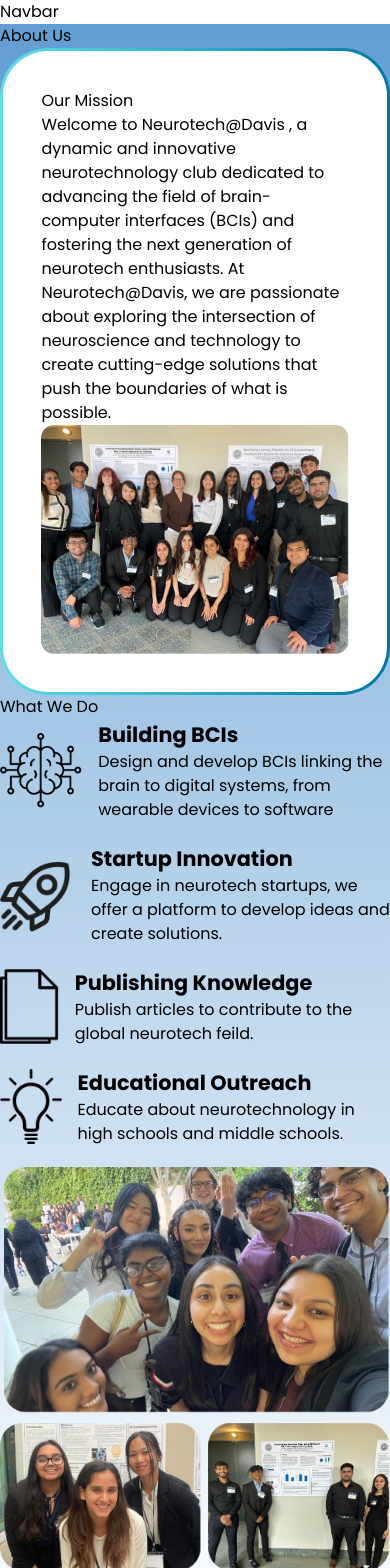
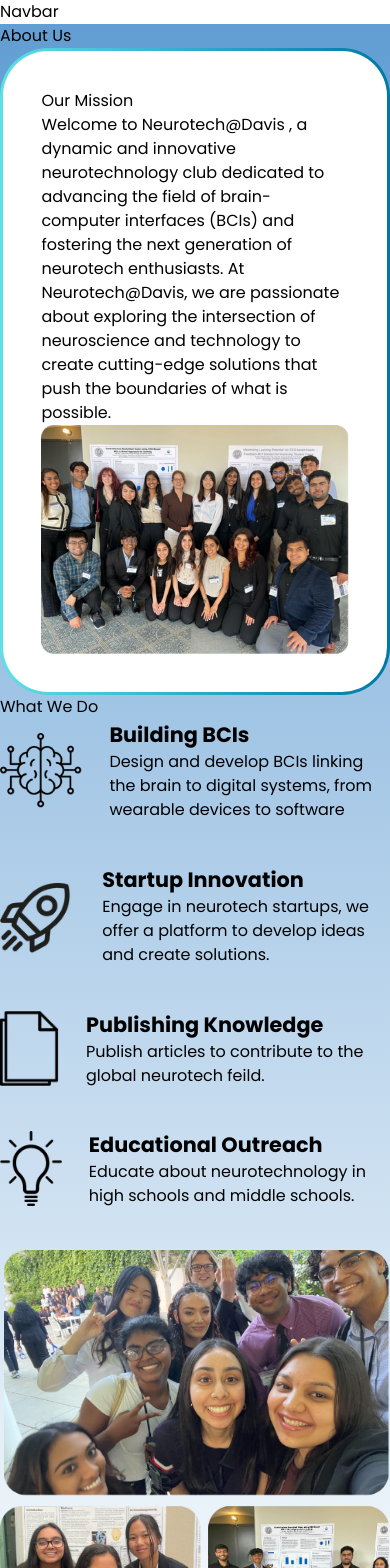
Before and after one commit to Kylie-Lallak/neurotech-web-dev-2024, a React (Vite) app: page /about in a window 390 px wide. Shown: the top 1568 px of the page. Built offline with nearby package versions, Linux system fonts and the light colour scheme.

Commit message:
about what we do - fully responsive

```diff
--- a/src/assets/styles/About.css
+++ b/src/assets/styles/About.css
@@ -23,8 +23,13 @@
 .what-card {
     display: flex;
     align-items: center;
-    margin-bottom: 1.3rem;
+    margin-bottom: 2.6rem;
+    transition: transform 0.2s ease-out;
 
+}
+
+.what-card:hover {
+    transform: scale(1.1);
 }
 
 .what-card-title {
@@ -33,7 +38,7 @@
 }
 
 .what-card-img {
-    margin-right: 1rem;
+    margin-right: 1.7rem;
     max-height: 75px;
 
 }
--- a/src/pages/About.jsx
+++ b/src/pages/About.jsx
@@ -30,10 +30,10 @@
             </div>
 
 
+            <h1 className='text-5xl font-bold mt-10 mb-5 text-center'>What We Do</h1>
+            <div id='what-sect' className='flex flex-col justify-center items-center md:flex-row lg:gap-20'>
 
-            <div id='what-sect' className='flex flex-col justify-center items-center'>
 
-                <h1 className='text-4xl font-bold mt-10 mb-5'>What We Do</h1>
 
                 <div id='what-sect-info' className='flex flex-col justify-center items-center'>
 
@@ -79,7 +79,7 @@
 
                 </div>
 
-                <img src={WhatImg} className='h-auto max-w-[380px]' />
+                <img src={WhatImg} className='h-auto max-w-[380px] lg:max-w-none' />
 
             </div>
 
```
